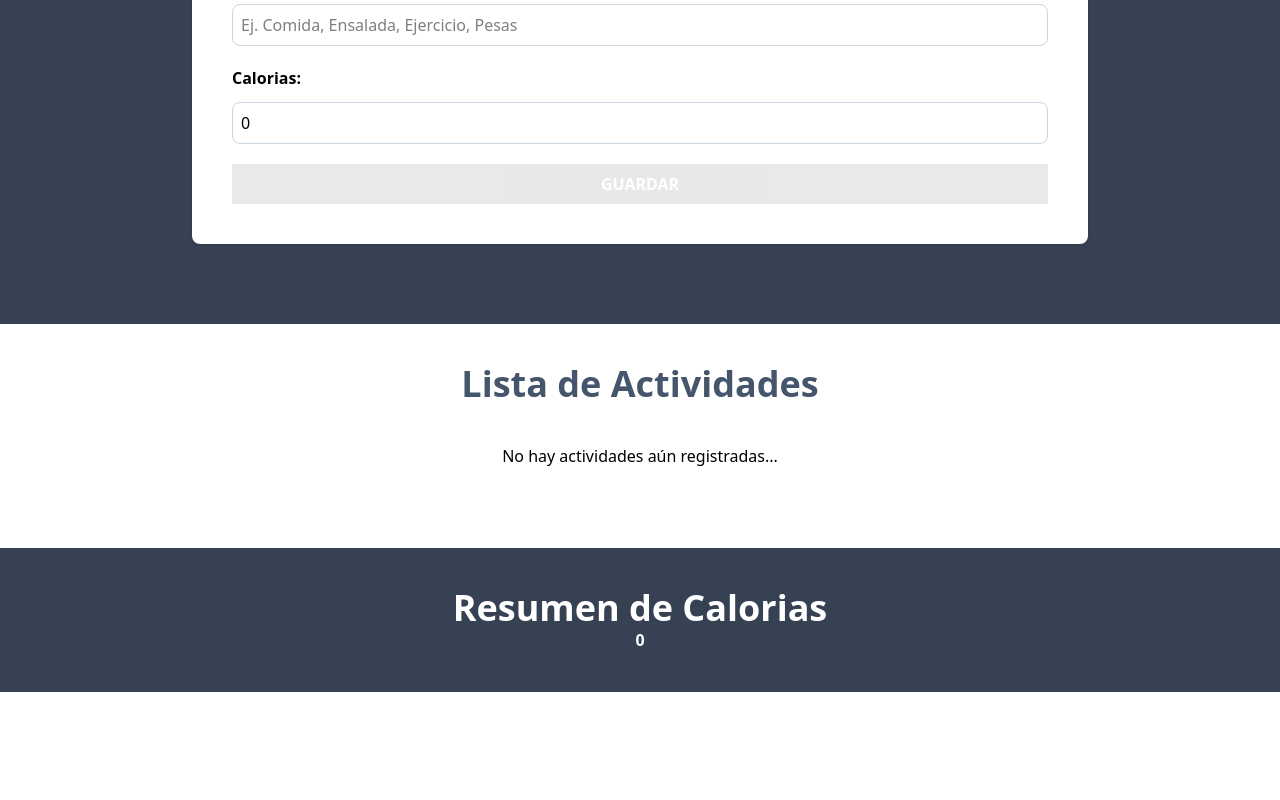
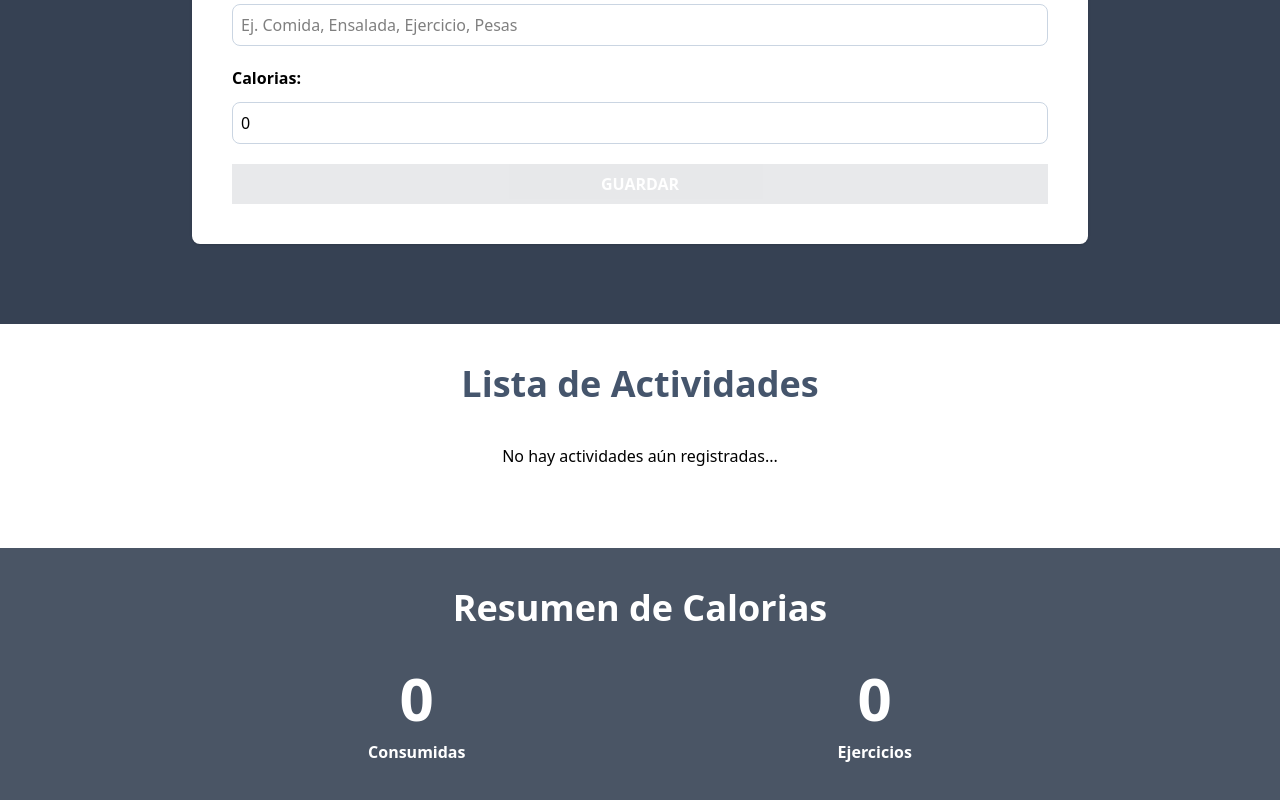
Before and after one commit to StyvenSoft/React-TypeScript-Complete-Guide, a React (Vite) app in the folder BasicReactjsProjects/calorie-tracker/: page / in a window 1280 px wide. Shown: the part 310-1110 px from the top of the page. Before the commit the page ends 1002 px from the top, so only its background shows below. Built offline with nearby package versions, Linux system fonts and the light colour scheme.

Commit message:
Update calories Burned

```diff
--- a/BasicReactjsProjects/calorie-tracker/src/App.tsx
+++ b/BasicReactjsProjects/calorie-tracker/src/App.tsx
@@ -45,7 +45,7 @@ function App() {
           dispatch={dispatch}
         />
       </section>
-      <section className="bg-gray-700 py-10">
+      <section className="bg-gray-600 py-10">
         <div className="max-w-4xl mx-auto">
           <CalorieTracker
             activities={state.activities}
--- a/BasicReactjsProjects/calorie-tracker/src/components/CalorieTracker.tsx
+++ b/BasicReactjsProjects/calorie-tracker/src/components/CalorieTracker.tsx
@@ -10,12 +10,22 @@ export default function CalorieTracker({ activities }: CalorieTrackerProps) {
     const caloriesConsumed = useMemo(() => activities.reduce((total, activity) => activity.category === 1 ?
         total + activity.calories : total, 0), [activities])
 
+    const caloriesBurned = useMemo(() => activities.reduce((total, activity) => activity.category === 2 ?
+        total + activity.calories : total, 0), [activities])
+
     return (
         <>
             <h2 className="text-4xl font-black text-white text-center">Resumen de Calorias</h2>
-            <p className="text-white font-bold rounded-full grid grid-cols-1 gap-3 text-center">
-                {caloriesConsumed}
-            </p>
+            <div className="flex flex-col items-center md:flex-row md:justify-around gap-5 mt-10">
+                <p className="text-white font-bold rounded-full grid grid-cols-1 gap-3 text-center">
+                    <span className="font-black text-6xl">{caloriesConsumed}</span>
+                    Consumidas
+                </p>
+                <p className="text-white font-bold rounded-full grid grid-cols-1 gap-3 text-center">
+                    <span className="font-black text-6xl">{caloriesBurned}</span>
+                    Ejercicios
+                </p>
+            </div>
         </>
     )
 }
```
